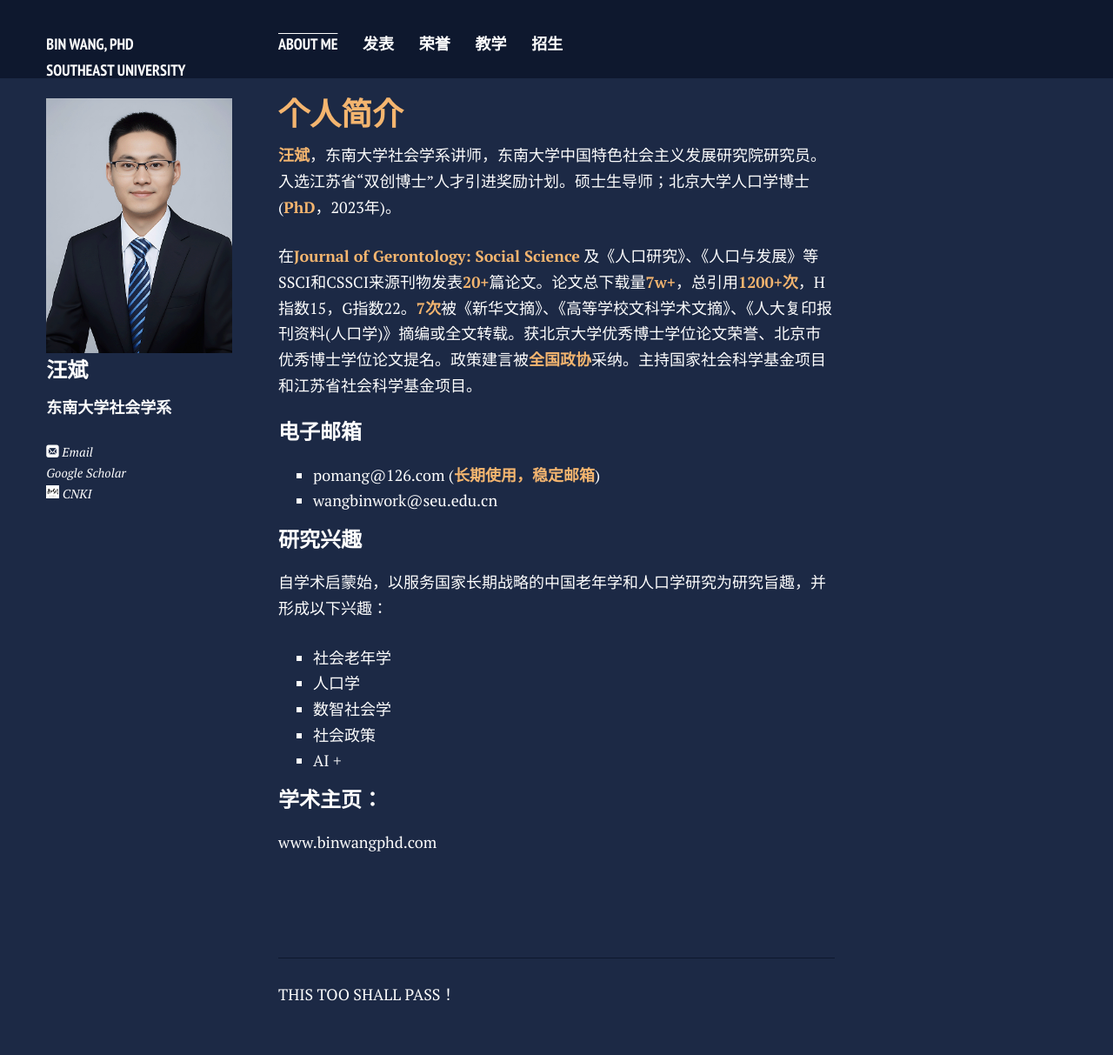
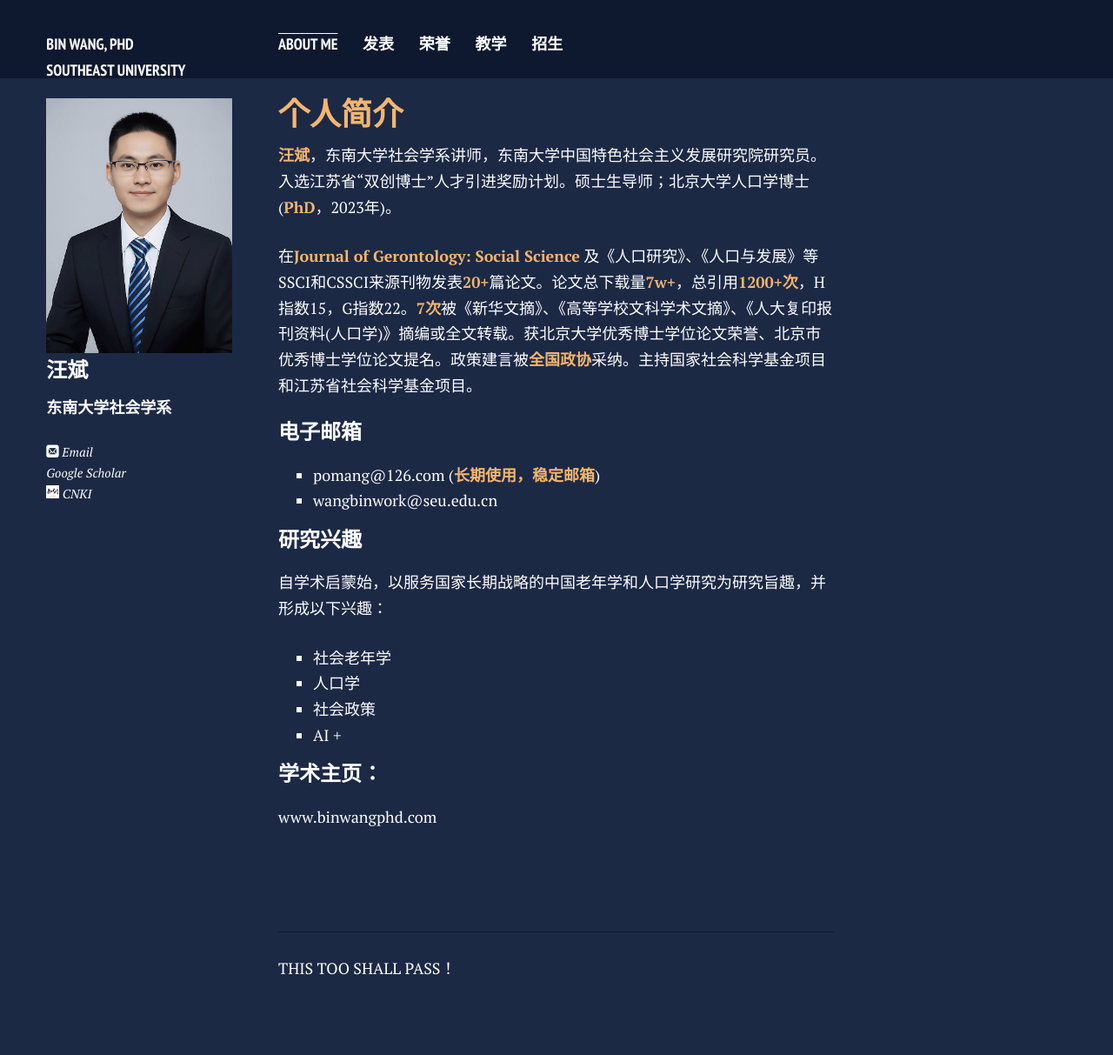
Before and after one commit to bwPhD/bwPhD.github.io, a Jekyll site: the page built from index.md, in a window 1280 px wide. Shown: the whole page at 87% size. Built offline with Jekyll 4.4.1, drawn with Linux system fonts in a browser that asks for light colours; nearby versions of some CDN libraries; comment, search, counter and statistics services are not loaded; a style sheet for code colours, icons or effects is not loaded; our own code applies the rules of GitHub Pages for plain Markdown files; after the commit the page ends 1183 px from its top, so only the background shows below that.

Commit message:
Update index.md

```diff
--- a/index.md
+++ b/index.md
@@ -22,7 +22,6 @@ layout: page
 自学术启蒙始，以服务国家长期战略的中国老年学和人口学研究为研究旨趣，并形成以下兴趣：
 - 社会老年学
 - 人口学
-- 数智社会学
 - 社会政策
 - AI +
 
```
